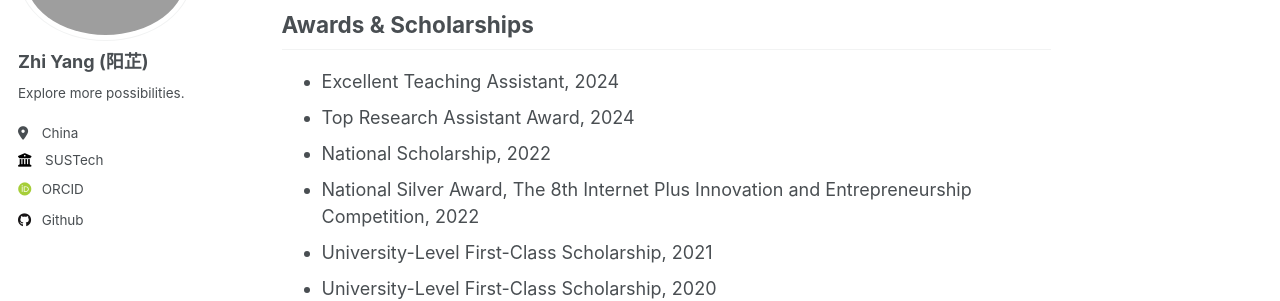
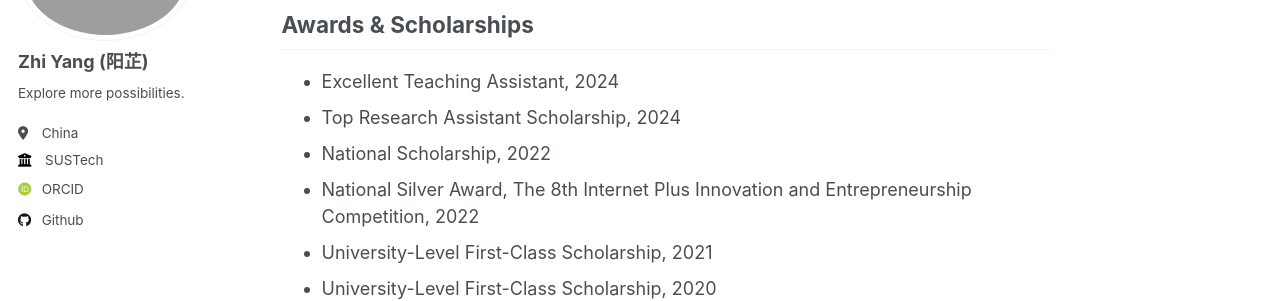
Before and after one commit to ruayz/ruayz.github.io, a Jekyll site: the page built from _pages/about.md, in a window 1280 px wide and 900 px high, scrolled down 823 px. Shown: the part 199-500 px from the top of the window. Built offline with Jekyll 4.4.1, drawn with Linux system fonts in a browser that asks for light colours; some web fonts are replaced.

Commit message:
Update about.md

```diff
--- a/_pages/about.md
+++ b/_pages/about.md
@@ -26,7 +26,7 @@ Publications
 Awards & Scholarships
 ------
 - Excellent Teaching Assistant, 2024
-- Top Research Assistant Award, 2024
+- Top Research Assistant Scholarship, 2024
 - National Scholarship, 2022
 - National Silver Award, The 8th Internet Plus Innovation and Entrepreneurship Competition, 2022
 - University-Level First-Class Scholarship, 2021
```
